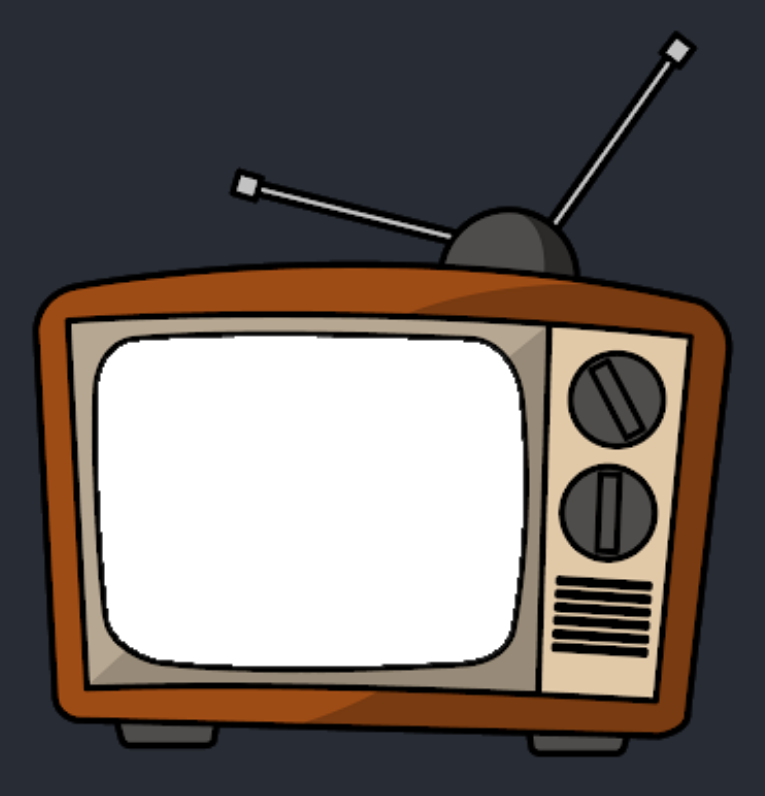
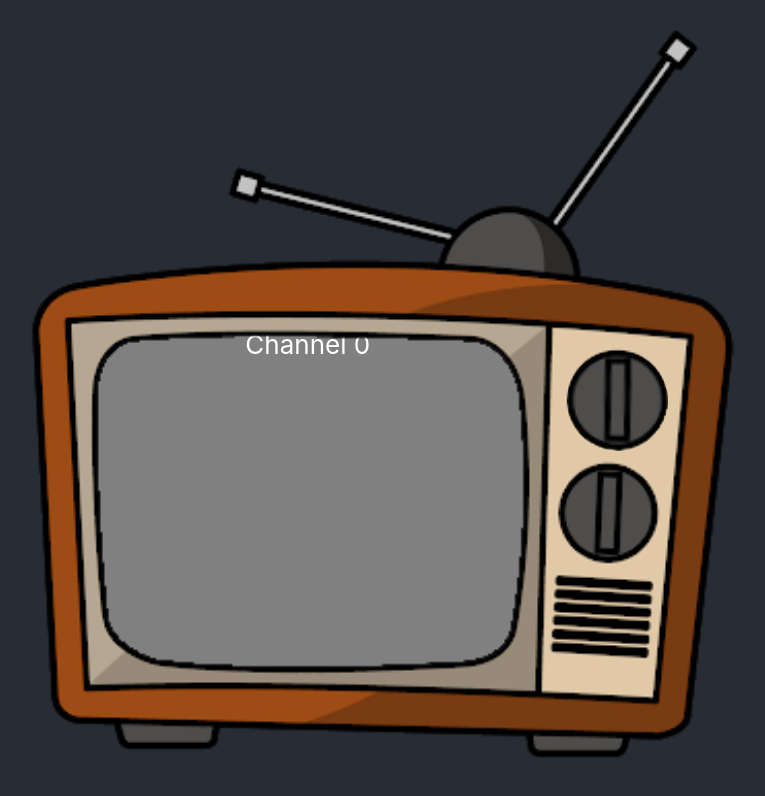
Before and after one commit to AdiSneh/whats-on-tv, a React (Create React App) app: page / in a window 1280 px wide. Shown: the top 796 px of the page, without its empty margins (253-1018 px from the left). Built offline with nearby package versions, Linux system fonts and the light colour scheme.

Commit message:
Channel button changes channel number. No button animation, no real channels.

```diff
--- a/src/App.css
+++ b/src/App.css
@@ -25,11 +25,21 @@
     z-index: 10;
 }
 
+.Channel-button {
+    position: absolute;
+    width: 9.6%;
+    height: 12.6%;
+    top: 43.8%;
+    left: 67%;
+    border-radius: 50%;
+    z-index: 20;
+}
+
 .Screen {
     position: absolute;
     width: 43%;
     height: 45%;
     top: 41%;
     left: 21%;
-    background-color: white;
+    background-color: gray;
 }
--- a/src/App.js
+++ b/src/App.js
@@ -1,17 +1,57 @@
-import React from 'react';
-import logo from './logo.svg';
+import React, {useState} from 'react';
 import './App.css';
-import tv from './tv.png';
+import TvFrameImage from './tv.png';
+import ChannelButtonImage from './button.png';
+
+/**
+ * The container component for everything in the TV (screen, frame, button).
+ */
+const Tv = () => {
+    const [channelNum, setChannelNum] = useState(0);
+    const changeChannel = () => {
+        setChannelNum(channelNum + 1);
+    }
+
+    return (
+        <div className="Tv">
+            <Screen channelNum={channelNum}></Screen>
+            <TvFrame />
+            <ChannelButton callback={changeChannel}/>
+        </div>
+    )
+}
+
+/**
+ * The screen that displays the current channel's video.
+ */
+const Screen = ({channelNum}) => {
+    return (
+        <div className="Screen">Channel {channelNum}</div>
+    );
+}
+
+/**
+ * A static image that frames the screen and the button.
+ */
+const TvFrame = () => {
+    return (
+        <img src={TvFrameImage} alt="tv frame" className="Tv-frame" />
+    );
+}
+
+/**
+ * A button to change the channel on the tv.
+ */
+const ChannelButton = ({callback}) => {
+    return (
+        <img src={ChannelButtonImage} alt="channel button" className="Channel-button" onClick={() => callback()}/>
+    );
+}
 
 const App = () => {
     return (
         <div className="App">
-            <div className="Tv">
-                <div className="Screen">
-                    Sup
-                </div>
-                <img src={tv} alt="tv frame" className="Tv-frame"/>
-            </div>
+            <Tv />
         </div>
     );
 }
```
Also changed, not shown: src/button.png (added).
